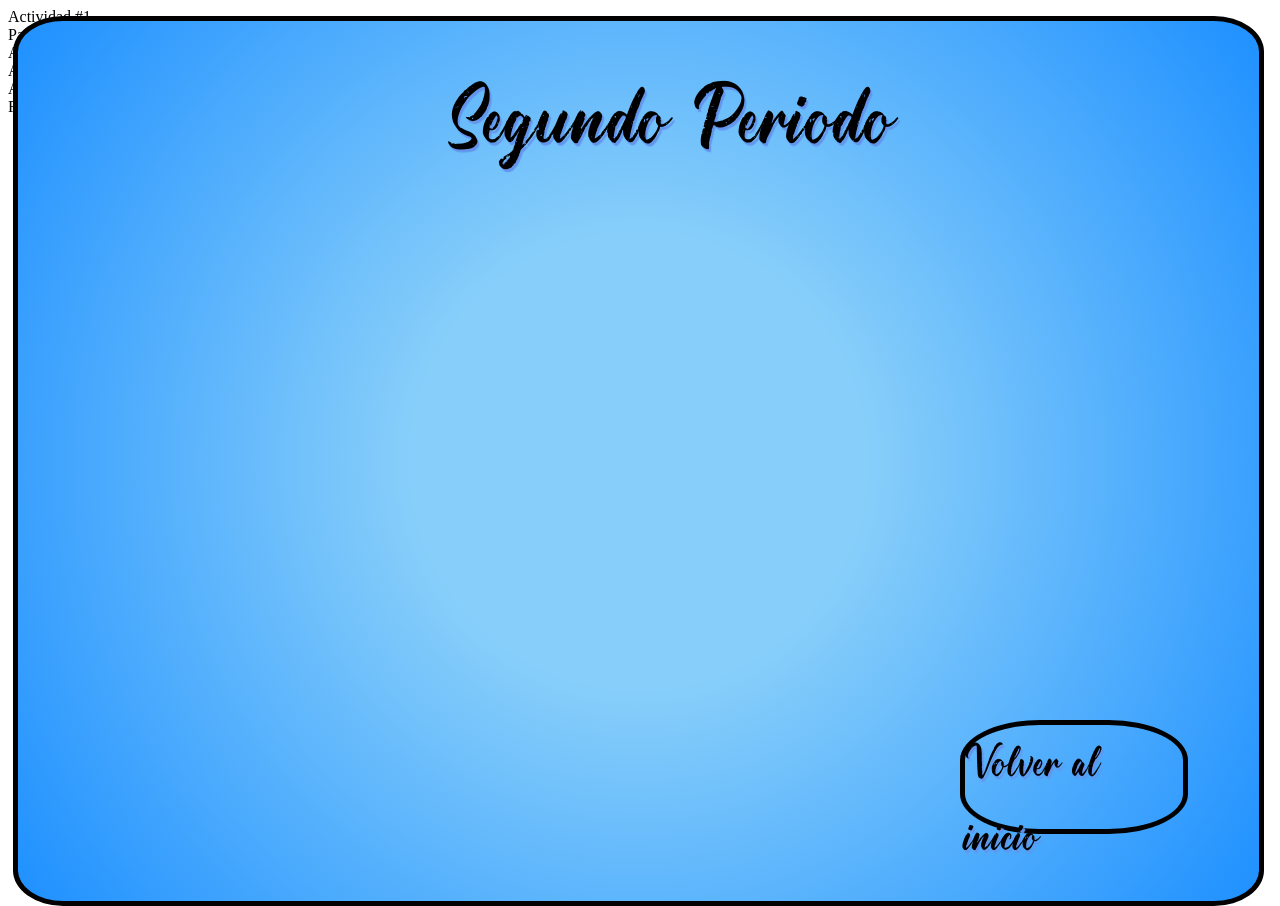
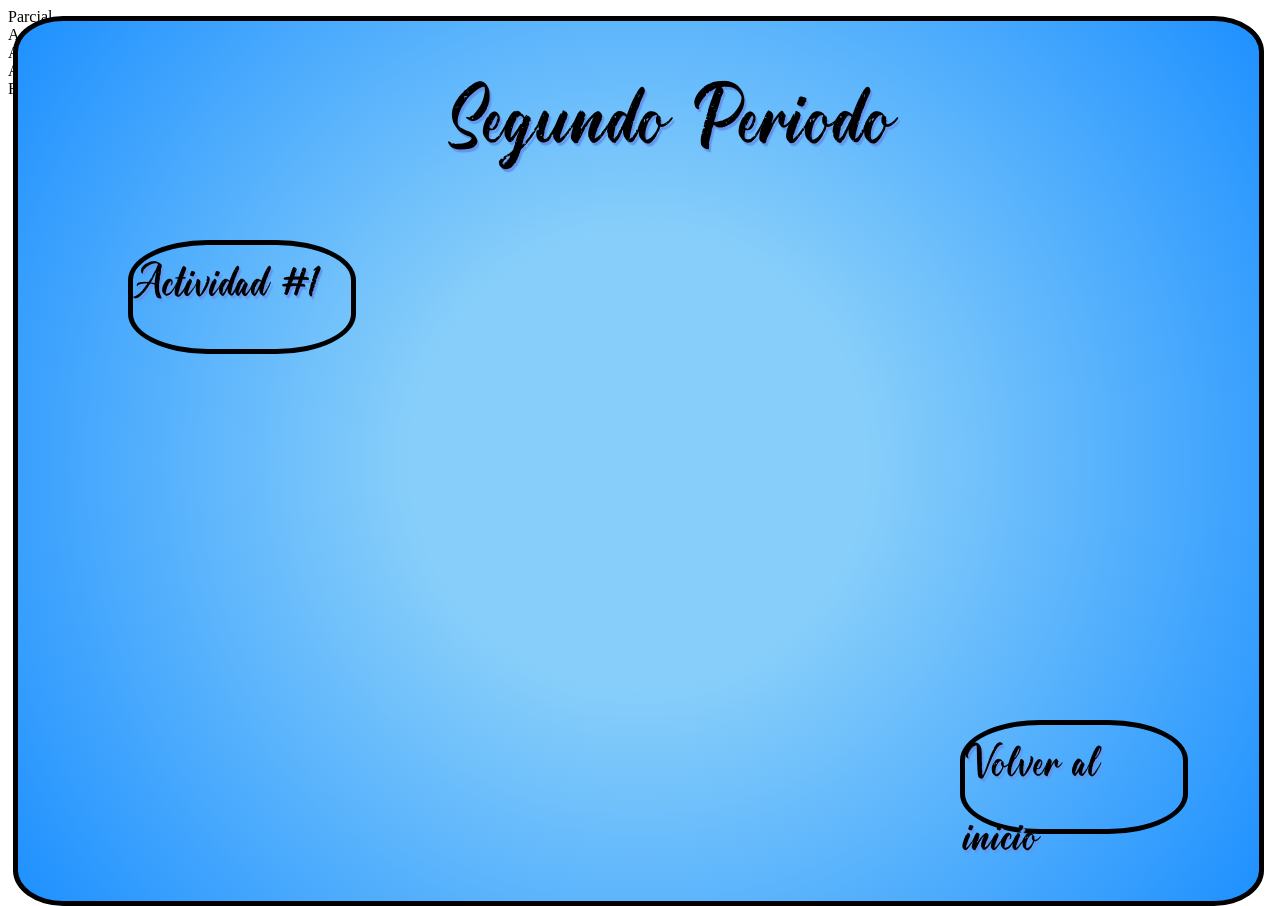
Before and after one commit to Camilavc06/camila, a plain HTML site: page 2º_periodo.html in a window 1280 px wide. Drawn offline with Linux system fonts and the light colour scheme.

Commit message:
Update clase3.css

```diff
--- a/estilos/clase3.css
+++ b/estilos/clase3.css
@@ -43,6 +43,31 @@
 	border-radius: 35%;
 	font-size: 43px;
 }
+.c4{
+	position: absolute;
+  	top: 30%;
+	left: 10%;
+	width: 17%;
+	height: 13%;
+	font-family: hola;
+	text-shadow: 2px 3px 1px #6495ED;
+	border: solid black 5px;
+	border-radius: 35%;
+	font-size: 43px;
+	transition: width 2s;
+}
+.c4:hover{
+	position: absolute;
+  	top: 30%;
+	left: 10%;
+	width: 20%;
+	height: 13%;
+	font-family: hola;
+	text-shadow: 2px 3px 1px #6495ED;
+	border: solid black 5px;
+	border-radius: 35%;
+	font-size: 43px;
+}
 @font-face{
 	font-family: hola;
 	src: url(fu1.ttf);
```
